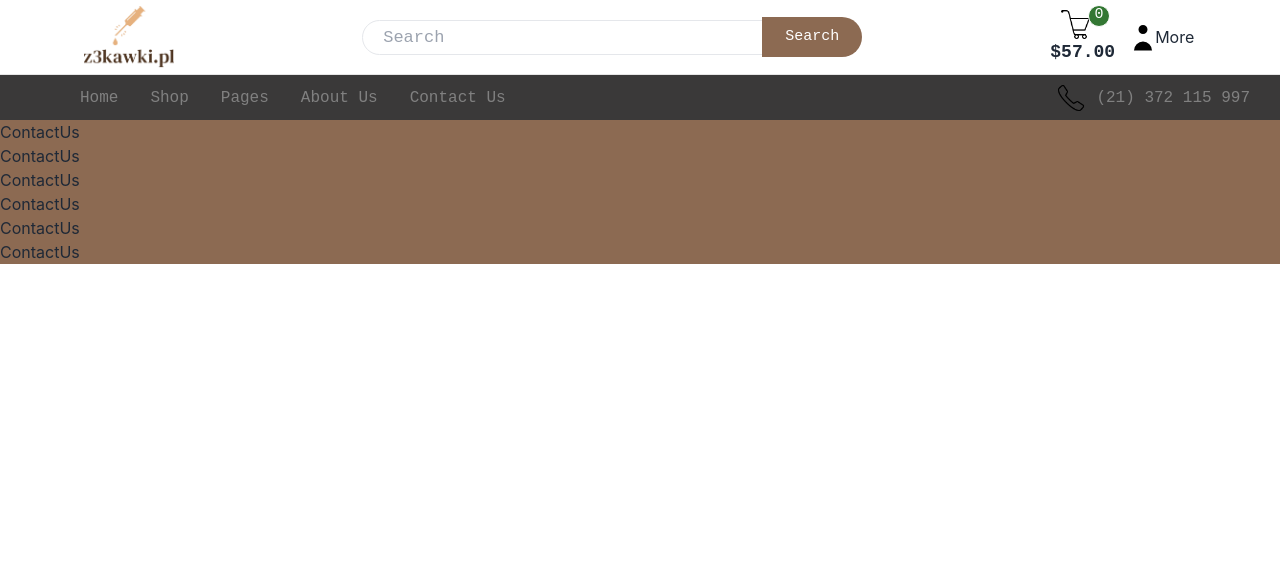
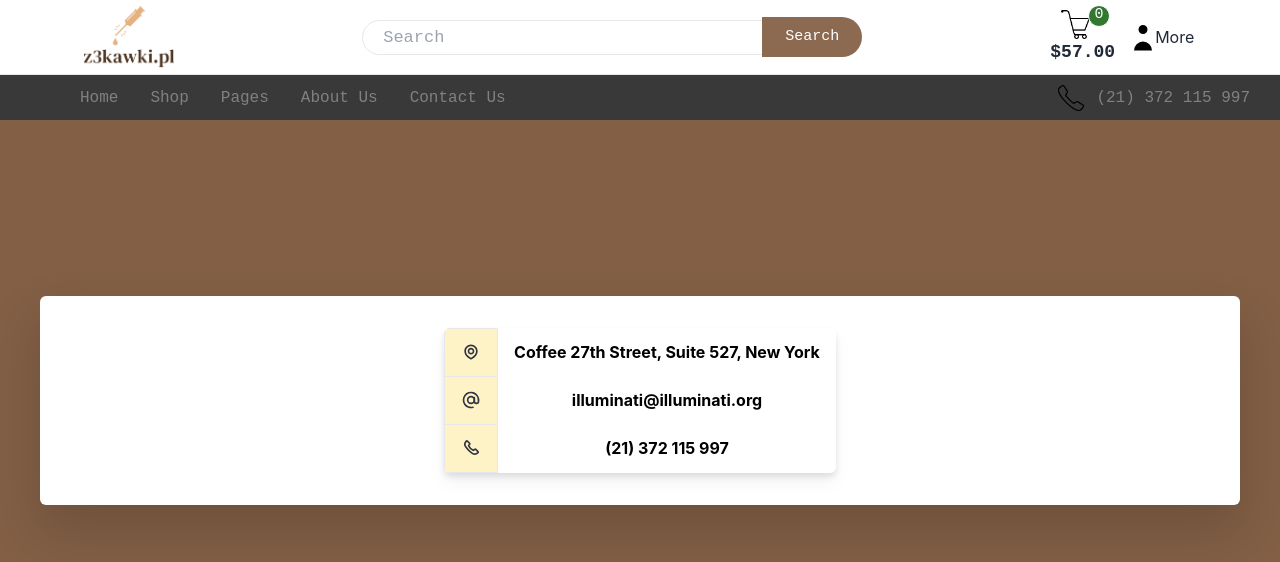
Before and after one commit to rave1/Illuminati-project, a React (Create React App) app in the folder frontend/: page /contactus in a window 1280 px wide. Shown: the top 562 px of the page. Built offline with nearby package versions, Linux system fonts and the light colour scheme.

Commit message:
feat: ContactUs Page

```diff
--- a/frontend/src/App.js
+++ b/frontend/src/App.js
@@ -2,7 +2,7 @@ import React from 'react'
 import Header from './components/header/header'
 import Main from './components/Main/main'
 import { BrowserRouter as Router, Routes, Route } from 'react-router-dom'
-import { AboutUsPage } from './components/AboutUsPage/AboutAsPage.js'
+import { AboutUsPage } from './components/AboutUsPage/AboutUsPage.js'
 import { ContactUsPage } from './components/ContactUsPage/ContactUsPage.js'
 import { PagesPage } from './components/PagesPage/PagesPage.js'
 import { ShopPage } from './components/ShopPage/ShopPage.js'
--- /dev/null
+++ b/frontend/src/components/AboutUsPage/AboutUsPage.js
@@ -0,0 +1,27 @@
+import React from 'react'
+
+export const AboutUsPage = () => {
+  return (
+        <div className='bg-brown h-screen flex items-center justify-center'>
+           <div className='bg-white w-[1200px] py-8  mx-auto- flex justify-center drop-shadow-2xl rounded-md'>
+            <table className="rounded-md bg-white text-black drop-shadow-lg overflow-hidden w-[900px]">
+              <thead className=''>
+                <tr>
+                  <th className='bg-amber-100 border text-center px-8 py-4'>
+                    <span className='text-black text-md self-start'>Lorem</span>
+                  </th>
+                </tr>
+              </thead>
+              <tbody>
+                <tr className=''>
+                  <th className='py-3 px-4 text-center'>
+                    <span className='text-black text-md self-start'>Lorem ipsum dolor sit amet, consectetur adipiscing elit,
+                    sed do eiusmod tempor incididunt ut labore et dolore magna aliqua. Tincidunt arcu non sodales neque sodales ut etiam sit. Volutpat ac tincidunt vitae semper quis lectus. Sem et tortor consequat id porta nibh venenatis cras. Eget gravida cum sociis natoque penatibus. Enim tortor at auctor urna nunc id cursus. Ipsum dolor sit amet consectetur adipiscing. Quis eleifend quam adipiscing vitae proin sagittis nisl rhoncus mattis. Lobortis mattis aliquam faucibus purus. Cursus euismod quis viverra nibh cras. Magna ac placerat vestibulum lectus. In tellus integer feugiat scelerisque varius morbi enim. Odio pellentesque diam volutpat commodo sed. A erat nam at lectus urna duis convallis. Tempus imperdiet nulla malesuada pellentesque elit eget gravida cum. In hac habitasse platea dictumst quisque sagittis purus sit. A diam sollicitudin tempor id. Praesent tristique magna sit amet purus gravida quis blandit. Interdum varius sit amet mattis vulputate enim nulla aliquet.</span>
+                  </th>
+                </tr>
+              </tbody>
+            </table>
+          </div>
+        </div>
+  )
+}
--- a/frontend/src/components/ContactUsPage/ContactUsPage.js
+++ b/frontend/src/components/ContactUsPage/ContactUsPage.js
@@ -1,21 +1,46 @@
-import React from "react";
+import React from 'react'
 
 export const ContactUsPage = () => {
-    return (
-        <div>
-            <ul>
-                <li>ContactUs</li>
-                <li>ContactUs</li>
-                <li>ContactUs</li>
-                <li>ContactUs</li>
-                <li>ContactUs</li>
-                <li>ContactUs</li>
-                <li>ContactUs</li>
-                <li>ContactUs</li>
-                <li>ContactUs</li>
-                <li>ContactUs</li>
-                <li>ContactUs</li>
-            </ul>
+  return (
+        <div className='bg-brown h-screen flex items-center justify-center'>
+           <div className='bg-white w-[1200px] py-8  mx-auto- flex justify-center drop-shadow-2xl rounded-md'>
+            <table className="rounded-md bg-white text-black drop-shadow-lg overflow-hidden">
+              <tbody>
+                <tr className=''>
+                  <th className='py-3 px-4 text-center bg-amber-100 border w-auto'>
+                    <svg xmlns="http://www.w3.org/2000/svg" width="20" height="20" viewBox="0 0 24 24" fill="none">
+                        <path d="M12.398 19.804L12.8585 20.6917L12.8585 20.6917L12.398 19.804ZM11.602 19.804L11.1415 20.6917L11.1415 20.6917L11.602 19.804ZM18 11C18 13.1458 16.9079 14.9159 15.545 16.2906C14.183 17.6644 12.6342 18.555 11.9376 18.9163L12.8585 20.6917C13.6448 20.2838 15.397 19.2805 16.9653 17.6987C18.5326 16.1178 20 13.8706 20 11H18ZM12 5C15.3137 5 18 7.68629 18 11H20C20 6.58172 16.4183 3 12 3V5ZM6 11C6 7.68629 8.68629 5 12 5V3C7.58172 3 4 6.58172 4 11H6ZM12.0624 18.9163C11.3658 18.555 9.81702 17.6644 8.45503 16.2906C7.09211 14.9159 6 13.1458 6 11H4C4 13.8706 5.46741 16.1178 7.03474 17.6987C8.60299 19.2805 10.3552 20.2838 11.1415 20.6917L12.0624 18.9163ZM11.9376 18.9163C11.9514 18.9091 11.9733 18.9023 12 18.9023C12.0267 18.9023 12.0486 18.9091 12.0624 18.9163L11.1415 20.6917C11.6831 20.9726 12.3169 20.9726 12.8585 20.6917L11.9376 18.9163ZM14 11C14 12.1046 13.1046 13 12 13V15C14.2091 15 16 13.2091 16 11H14ZM12 9C13.1046 9 14 9.89543 14 11H16C16 8.79086 14.2091 7 12 7V9ZM10 11C10 9.89543 10.8954 9 12 9V7C9.79086 7 8 8.79086 8 11H10ZM12 13C10.8954 13 10 12.1046 10 11H8C8 13.2091 9.79086 15 12 15V13Z" fill="#33363F"/>
+                    </svg>
+                  </th>
+                  <th className='py-3 px-4 text-center'>
+                    <span className='text-black text-md'>Coffee 27th Street, Suite 527, New York</span>
+                  </th>
+                </tr>
+                <tr className=''>
+                  <th className='py-3 px-4 text-center bg-amber-100 border w-auto'>
+                    <svg xmlns="http://www.w3.org/2000/svg" width="20" height="20" viewBox="0 0 24 24" fill="none">
+                        <path d="M21 12C21 10.1195 20.411 8.28625 19.3156 6.7577C18.2203 5.22915 16.6736 4.08209 14.893 3.47763C13.1123 2.87316 11.187 2.84166 9.38744 3.38754C7.58792 3.93341 6.00459 5.02925 4.85982 6.52115C3.71505 8.01304 3.06635 9.82604 3.00482 11.7055C2.94329 13.585 3.47203 15.4366 4.51677 17.0001C5.56152 18.5637 7.06979 19.7608 8.82975 20.4232C10.5897 21.0856 12.513 21.18 14.3294 20.6933" stroke="#33363F" strokeWidth="2" strokeLinecap="round"/>
+                        <circle cx="12" cy="12" r="4" stroke="#33363F" strokeWidth="2"/>
+                        <path d="M16 9V13.5C16 14.8807 17.1193 16 18.5 16V16C19.8807 16 21 14.8807 21 13.5V12" stroke="#33363F" strokeWidth="2" strokeLinecap="round"/>
+                    </svg>
+                  </th>
+                  <th className='py-3 px-4 text-center'>
+                    <span className='text-black text-md'>illuminati@illuminati.org</span>
+                  </th>
+                </tr>
+                <tr className=''>
+                  <th className='py-3 px-4 text-center bg-amber-100 border w-auto'>
+                    <svg xmlns="http://www.w3.org/2000/svg" width="20" height="20" viewBox="0 0 24 24" fill="none">
+                        <path d="M17.7071 13.7071L20.3552 16.3552C20.7113 16.7113 20.7113 17.2887 20.3552 17.6448C18.43 19.57 15.3821 19.7866 13.204 18.153L11.6286 16.9714C9.88504 15.6638 8.33622 14.115 7.02857 12.3714L5.84701 10.796C4.21341 8.61788 4.43001 5.56999 6.35523 3.64477C6.71133 3.28867 7.28867 3.28867 7.64477 3.64477L10.2929 6.29289C10.6834 6.68342 10.6834 7.31658 10.2929 7.70711L9.27175 8.72825C9.10946 8.89054 9.06923 9.13846 9.17187 9.34373C10.3585 11.7171 12.2829 13.6415 14.6563 14.8281C14.8615 14.9308 15.1095 14.8905 15.2717 14.7283L16.2929 13.7071C16.6834 13.3166 17.3166 13.3166 17.7071 13.7071Z" stroke="#33363F" strokeWidth="2"/>
+                    </svg>
+                  </th>
+                  <th className='py-3 px-4 text-center'>
+                    <span className='text-black text-md'>(21) 372 115 997</span>
+                  </th>
+                </tr>
+              </tbody>
+            </table>
+          </div>
         </div>
-    )
+  )
 }
```
